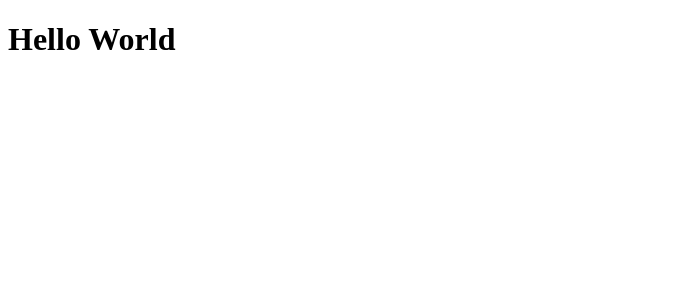
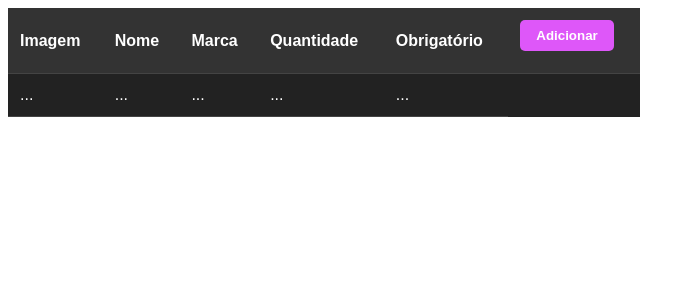
Before and after one commit to kauakirchner/souodonto-test-frontend, a React (Vite) app: page / in a window 1280 px wide. Shown: the top 300 px of the page, without its empty margins (0-695 px from the left). Built offline with nearby package versions, Linux system fonts and the light colour scheme.

Commit message:
feat/Criando tabela para apresentação dos itens e componentes relacionados.

```diff
--- a/src/App.jsx
+++ b/src/App.jsx
@@ -1,8 +1,10 @@
+import { Table } from "./components/itens-table/Table"
+
 function App() {
   return (
-    <>
-      <h1>Hello World</h1>
-    </>
+    <div className="container">
+        <Table />
+    </div>
   )
 }
 
--- /dev/null
+++ b/src/components/button/Button.jsx
@@ -0,0 +1,8 @@
+import "./button.css";
+
+export const Button = ({ onClick, type }) => {
+    const buttonType = type === "error" ? "red" : "purple";
+    return (
+        <button className={`btn ${buttonType}`} onClick={onClick}>Adicionar</button>
+    )
+}
--- /dev/null
+++ b/src/components/button/button.css
@@ -0,0 +1,25 @@
+.btn {
+    color: white;
+    border: none;
+    padding: 8px 16px;
+    margin-bottom: 10px;
+    cursor: pointer;
+    border-radius: 5px;
+    font-weight: bold;
+}
+
+.btn.purple {
+    background-color: #DE57F9;
+}
+
+.btn.purple:hover {
+    background-color: #af30c8;
+}
+
+.btn.red {
+    background-color: #DC3545;
+}
+
+.btn.red:hover {
+    background-color: #bc1828;
+}
--- /dev/null
+++ b/src/components/itens-table/Table.jsx
@@ -0,0 +1,38 @@
+import { useState } from "react"
+import { Button } from "../button/Button"
+import "./table.css"
+
+export const Table = () => {
+    const [isModalOpen, setIsModalOpen] = useState(false);
+
+    const handleOpenModalAddItem = () => {
+        console.log("do something")
+    }
+    return (
+        <div className="table-container">
+            <table className="custom-table">
+                <thead>
+                <tr>
+                    <th>Imagem</th>
+                    <th>Nome</th>
+                    <th>Marca</th>
+                    <th>Quantidade</th>
+                    <th>Obrigatório</th>
+                    <th>
+                        <Button onClick={handleOpenModalAddItem} />
+                    </th>
+                </tr>
+                </thead>
+                <tbody>
+                <tr>
+                    <td>...</td>
+                    <td>...</td>
+                    <td>...</td>
+                    <td>...</td>
+                    <td>...</td>
+                </tr>
+                </tbody>
+        </table>
+      </div>
+    )
+}
--- /dev/null
+++ b/src/components/itens-table/table.css
@@ -0,0 +1,30 @@
+.custom-table {
+    width: 50%;
+    border-collapse: collapse;
+    font-family: Arial, sans-serif;
+    color: white;
+    background-color: #222;
+  }
+
+  .custom-table th,
+  .custom-table td {
+    padding: 12px;
+    text-align: left;
+    border-bottom: 1px solid #444;
+  }
+
+  .custom-table thead {
+    background-color: #333;
+  }
+
+  .custom-table th {
+    font-weight: bold;
+  }
+
+  .custom-table tbody tr:nth-child(even) {
+    background-color: #333;
+  }
+
+  .custom-table tbody tr:hover {
+    background-color: #444;
+  }
```
Also changed, not shown: src/components/modals/modal-add-item/ModalAddItem.jsx (added, +7 -0 lines).
